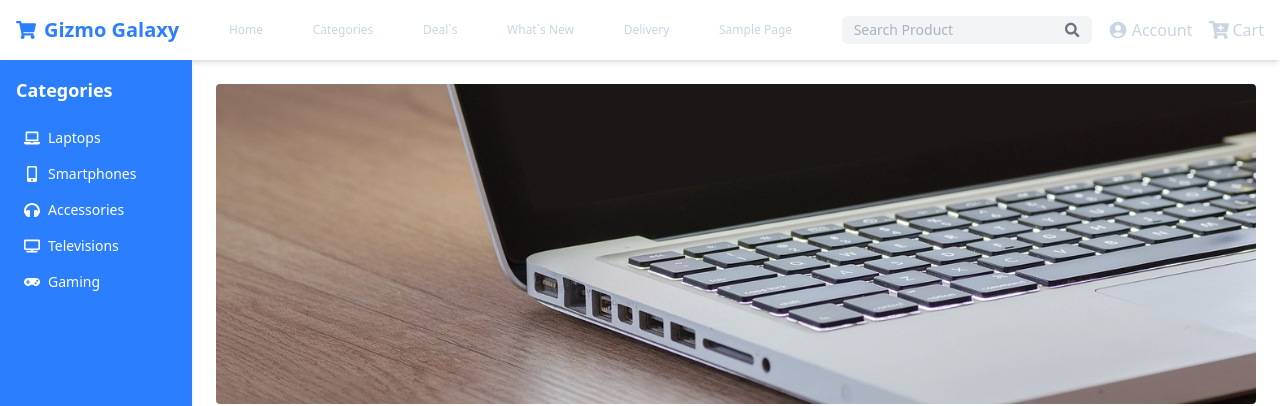
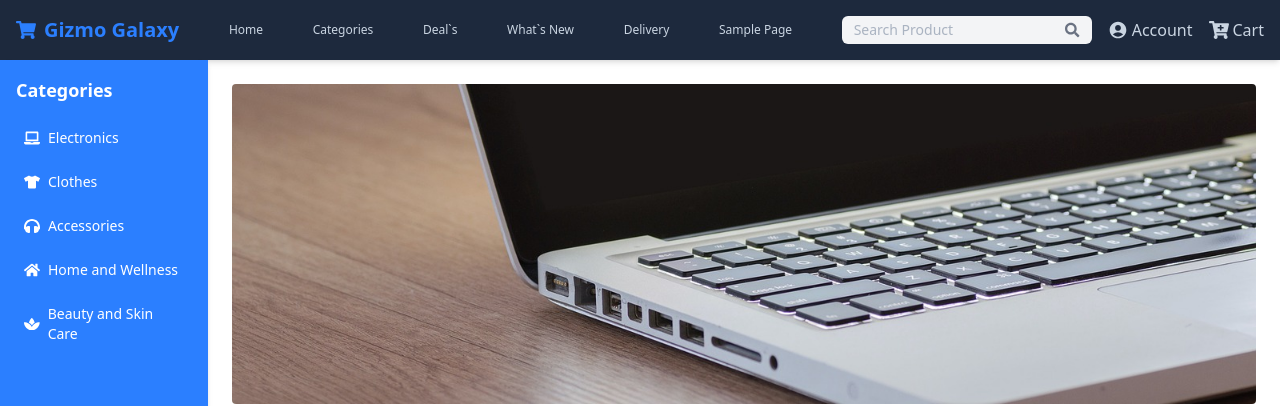
Before and after one commit to Maina-git/GizmoGalaxy-, a React (Vite) app in the folder client/: page /c in a window 1280 px wide. Shown: the top 406 px of the page. Built offline with nearby package versions, Linux system fonts and the light colour scheme.

Commit message:
categories

```diff
--- a/client/src/App.tsx
+++ b/client/src/App.tsx
@@ -10,23 +10,33 @@ import Login from "./pages/authPages/Login";
 import Footer from "./components/Footer";
 import Items from "./components/Items";
 import ItemDetail from "./pages/ItemDetail"
+import Electronics from "./components/itemssold/Electronics";
+import Clothes from "./components/itemssold/Clothes";
+import Accessories from "./components/itemssold/Accessories";
+import HomeAndWellness from "./components/itemssold/HomeAndWellness";
+import BeautyAndSkinCare from "./components/itemssold/BeautyAndSkinCare";
 
 const App: React.FC = () => {
   return (
     <div>
       <Router>
-        <Navbar/>
+        <Navbar />
         <Routes>
-          <Route path="/" element={<Home/>}/>
-          <Route path="/c" element={<Categories/>}/>
-          <Route path="/crt" element={<CartPage/>}/>
-          <Route path="/d" element={<Deals/>}/>
-          <Route path="/sgn" element={<SignUp/>}/>
-          <Route path="/lg" element={<Login/>}/>
-          <Route path="/it" element={<Items/>}/>
-          <Route path="/item/:id" element = {<ItemDetail/>}/>
+          <Route path="/" element={<Home />} />
+          <Route path="/c" element={<Categories />} />
+          <Route path="/crt" element={<CartPage />} />
+          <Route path="/d" element={<Deals />} />
+          <Route path="/sgn" element={<SignUp />} />
+          <Route path="/lg" element={<Login />} />
+          <Route path="/it" element={<Items />} />
+          <Route path="/item/:id" element={<ItemDetail />} />
+          <Route path="/electronics" element={<Electronics />} />
+          <Route path="/clothes" element={<Clothes />} />
+          <Route path="/accessories" element={<Accessories />} />
+          <Route path="/home-and-wellness" element={<HomeAndWellness />} />
+          <Route path="/beauty-and-skin-care" element={<BeautyAndSkinCare />} />
         </Routes>
-        <Footer/>
+        <Footer />
       </Router>
     </div>
   );
--- a/client/src/components/Items.tsx
+++ b/client/src/components/Items.tsx
@@ -5,28 +5,24 @@ const items = [
   {
     id: 1,
     name: "SmartPhones",
-
     description: "Latest 5G smartphones with high-end cameras and processors.",
     image: "/images/home/p7LhdRNAbkd2xoIo7feCuxcYK679lDfqOismJ0X9.webp",
   },
   {
     id: 2,
     name: "Smart TVs",
-
     description: "Ultra HD 4K Smart TVs with AI-powered image enhancements.",
     image: "/images/home/9mhdRbZhNL8z9JznNq6EtE.jpg",
   },
   {
     id: 3,
     name: "Accessories",
-    //price: "$49.00",
     description: "High-quality accessories including chargers, earphones, and cases.",
     image: "/images/home/4hU7T5fQYWbnU5vxHZnAZE-1200-80.jpg",
   },
   {
     id: 4,
     name: "Gaming Pads",
-    //price: "$89.00",
     description: "Ergonomic gaming controllers for console and PC gaming.",
     image: "/images/home/dfdd9b40fc2f9fa4440d16571484516c.3c70.webp",
   },
--- a/client/src/components/LandingPage.tsx
+++ b/client/src/components/LandingPage.tsx
@@ -5,13 +5,11 @@ const LandingPage: React.FC = () => {
     <div
       className="bg-yellow-100 py-12 bg-cover bg-center h-[80vh]"
       style={{
-        backgroundImage: "url('/images/adult-3086302_1280.jpg')",
+        backgroundImage: "url('/images/headphone.jpg ')",
       }}
     >
-      <div className="container mx-auto text-center bg-white bg-opacity-70 p-6 rounded-lg mt-60 w-[5]">
-        <h1 className="text-4xl font-bold text-blue-500 ">
-          Grab Up to 50% Off On Selected PackItem
-        </h1>
+      <div className="container mx-auto text-center  p-6 rounded-lg mt-120 w-[10] h-[20]">
+
         <button className="mt-6 px-6 py-2 bg-blue-500 text-white rounded-lg cursor-pointer">
           Buy Now
         </button>
--- a/client/src/components/Navbar.tsx
+++ b/client/src/components/Navbar.tsx
@@ -79,7 +79,7 @@ const navItems2:Links2[]=[
 ]
 
   return (
-    <nav className="bg-slate-801 text-slate-300  shadow-md py-4 text-slate-300 ">
+    <nav className="bg-slate-800 text-slate-300  shadow-md py-4 text-slate-300 ">
 
       <div className="container mx-auto flex justify-between items-center px-4">
       <Link to ={"/"}>
--- /dev/null
+++ b/client/src/components/articles/BreadCrumbs.tsx
@@ -0,0 +1,36 @@
+import React from "react";
+import { Link, useLocation } from "react-router-dom";
+
+const Breadcrumbs: React.FC = () => {
+  const location = useLocation();
+  const pathnames = location.pathname.split("/").filter((x) => x);
+
+  return (
+    <nav className="text-sm text-gray-700 mb-4">
+      <ul className="flex items-center space-x-2">
+        <li>
+          <Link to="/" className="hover:underline text-blue-600">
+            Home
+          </Link>
+        </li>
+        {pathnames.map((name, index) => {
+          const routeTo = `/${pathnames.slice(0, index + 1).join("/")}`;
+          const formattedName = name
+            .replace(/-/g, " ")
+            .replace(/\b\w/g, (c) => c.toUpperCase());
+
+          return (
+            <li key={index} className="flex items-center space-x-2">
+              <span>/</span>
+              <Link to={routeTo} className="hover:underline text-blue-600">
+                {formattedName}
+              </Link>
+            </li>
+          );
+        })}
+      </ul>
+    </nav>
+  );
+};
+
+export default Breadcrumbs;
--- a/client/src/components/articles/Sidebar.tsx
+++ b/client/src/components/articles/Sidebar.tsx
@@ -1,30 +1,38 @@
 import React from "react";
-import { FaLaptop, FaMobileAlt, FaHeadphones, FaTv, FaGamepad } from "react-icons/fa";
+import {
+  FaLaptop,
+  FaTshirt,
+  FaHeadphones,
+  FaHome,
+  FaSpa,
+} from "react-icons/fa";
+import { Link } from "react-router-dom";
 
 interface SidebarProps {
   setCategory: (category: string) => void;
 }
 
-const Sidebar: React.FC<SidebarProps> = ({ setCategory }) => {
+const Sidebar: React.FC<SidebarProps> = ({setCategory}) => {
   const categories = [
-    { name: "Laptops", icon: <FaLaptop /> },
-    { name: "Smartphones", icon: <FaMobileAlt /> },
-    { name: "Accessories", icon: <FaHeadphones /> },
-    { name: "Televisions", icon: <FaTv /> },
-    { name: "Gaming", icon: <FaGamepad /> },
+    { name: "Electronics", icon: <FaLaptop />, path:"/electronics"},
+    { name: "Clothes", icon: <FaTshirt />, path:"/clothes" },
+    { name: "Accessories", icon: <FaHeadphones />, path:"/accessories" },
+    { name: "Home and Wellness", icon: <FaHome />,path:"/home-and-wellness" },
+    { name: "Beauty and Skin Care", icon: <FaSpa />, path:"/beauty-and-skin-car"},
   ];
 
   return (
-    <div className="w-full h-auto  md:h-screen md:w-48 bg-blue-500 p-4 shadow-md">
+    <div className="w-full h-auto md:h-screen md:w-52 bg-blue-500 p-4 shadow-md overflow-y-auto">
       <h2 className="text-lg font-bold mb-4 text-white">Categories</h2>
-      <ul className="flex-col md:pace-y-3">
+      <ul className="flex flex-col gap-2">
         {categories.map((category, index) => (
-          <li
-            key={index}
-            className="flex items-center gap-2 text-white p-2 hover:bg-blue-300 rounded cursor-pointer"
-            onClick={() => setCategory(category.name)}>
-            {category.icon}
-            <span className="text-sm font-medium">{category.name}</span>
+          <li key={index}>
+            <Link
+              to={category.path}
+              className="flex items-center gap-2 text-white p-2 hover:bg-blue-300 rounded">
+              {category.icon}
+              <span className="text-sm font-medium">{category.name}</span>
+            </Link>
           </li>
         ))}
       </ul>
--- /dev/null
+++ b/client/src/components/itemssold/Accessories.tsx
@@ -0,0 +1,9 @@
+import React from 'react'
+
+const Accessories: React.FC = () => {
+  return (
+    <div>Accessories</div>
+  )
+}
+
+export default Accessories
--- /dev/null
+++ b/client/src/components/itemssold/BeautyAndSkinCare.tsx
@@ -0,0 +1,9 @@
+import React from 'react'
+
+const BeautyAndSkinCare: React.FC = () => {
+  return (
+    <div>BeautyAndSkinCare</div>
+  )
+}
+
+export default BeautyAndSkinCare
--- /dev/null
+++ b/client/src/components/itemssold/Clothes.tsx
@@ -0,0 +1,9 @@
+import React from 'react'
+
+const Clothes: React.FC = () =>  {
+  return (
+    <div>Clothes</div>
+  )
+}
+
+export default Clothes
--- /dev/null
+++ b/client/src/components/itemssold/Electronics.tsx
@@ -0,0 +1,9 @@
+import React from 'react'
+
+const Electronics: React.FC = () => {
+  return (
+    <div>Electronics</div>
+  )
+}
+
+export default Electronics
--- /dev/null
+++ b/client/src/components/itemssold/HomeAndWellness.tsx
@@ -0,0 +1,7 @@
+import React from 'react'
+
+const HomeAndWellness: React.FC = () => {
+  return <div>HomeAndWellness</div>;
+};
+
+export default HomeAndWellness
--- a/client/src/pages/ItemDetail.tsx
+++ b/client/src/pages/ItemDetail.tsx
@@ -21,17 +21,17 @@ const items = [
   {
     id: 3,
     name: "Accessories",
-    price: "$49.00",
     description:
       "High-quality accessories including chargers, earphones, and cases.",
     image: "/images/home/4hU7T5fQYWbnU5vxHZnAZE-1200-80.jpg",
+    price: "$49.00",
   },
   {
     id: 4,
     name: "Gaming Pads",
-    price: "$89.00",
     description: "Ergonomic gaming controllers for console and PC gaming.",
     image: "/images/home/dfdd9b40fc2f9fa4440d16571484516c.3c70.webp",
+    price: "$89.00",
   },
 ];
 const ItemDetail: React.FC = () => {
```
Also changed, not shown: client/public/images/my postaers.jpg (added), 1 other file (tests, documents, lock files or other folders).
